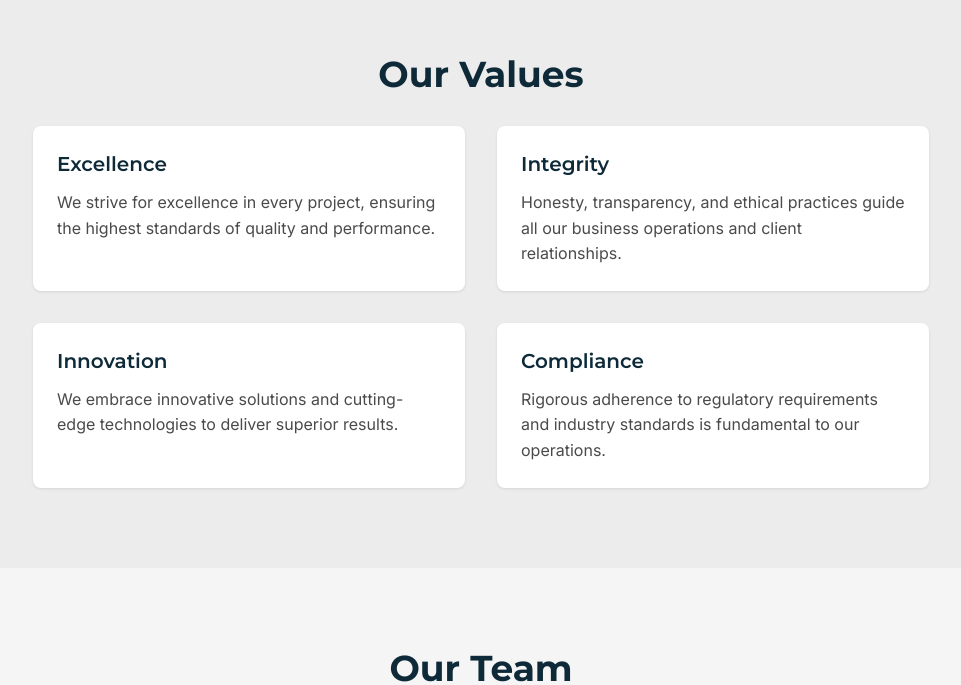
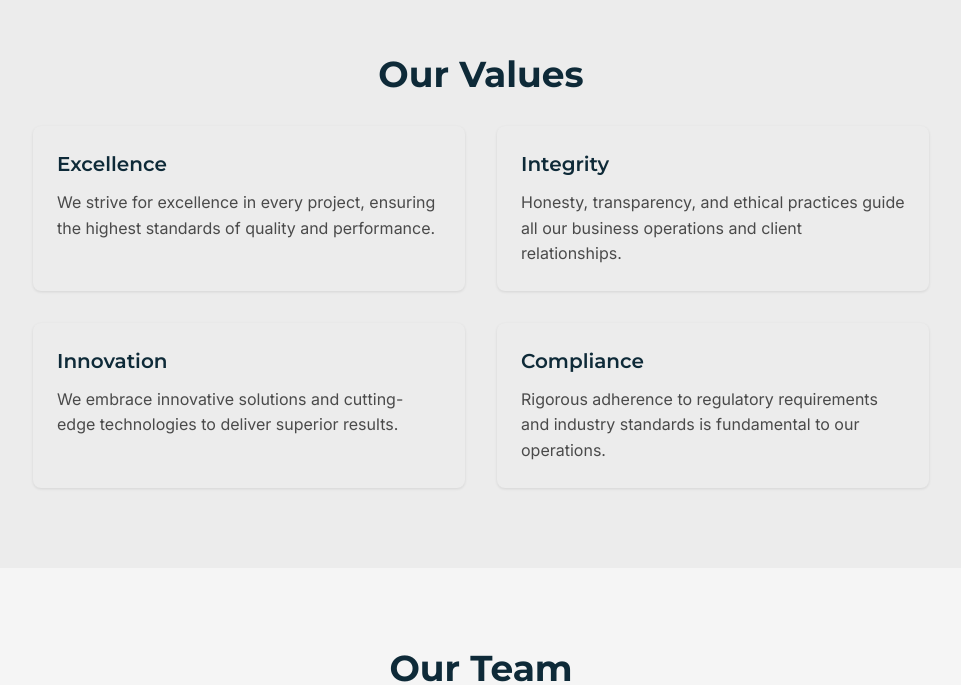
Before and after one commit to nishant-k1/nexbaron-web, a Next.js app: page /about in a window 1280 px wide. Shown: the part 727-1412 px from the top of the page, without its empty margins (159-1120 px from the left). Built offline with nearby package versions, Linux system fonts and the light colour scheme; no server answers.

Commit message:
Make cards and alerts dark-mode friendly

```diff
--- a/app/about/page.tsx
+++ b/app/about/page.tsx
@@ -65,7 +65,7 @@ export default function AboutPage() {
                 Our Values
               </h2>
               <div className="grid grid-cols-1 md:grid-cols-2 gap-8">
-                <div className="bg-white p-6 rounded-lg shadow-surface">
+                <div className="bg-neutral-surface p-6 rounded-lg shadow-surface">
                   <h3 className="text-xl font-heading font-semibold text-heading mb-3">
                     Excellence
                   </h3>
@@ -73,7 +73,7 @@ export default function AboutPage() {
                     We strive for excellence in every project, ensuring the highest standards of quality and performance.
                   </p>
                 </div>
-                <div className="bg-white p-6 rounded-lg shadow-surface">
+                <div className="bg-neutral-surface p-6 rounded-lg shadow-surface">
                   <h3 className="text-xl font-heading font-semibold text-heading mb-3">
                     Integrity
                   </h3>
@@ -81,7 +81,7 @@ export default function AboutPage() {
                     Honesty, transparency, and ethical practices guide all our business operations and client relationships.
                   </p>
                 </div>
-                <div className="bg-white p-6 rounded-lg shadow-surface">
+                <div className="bg-neutral-surface p-6 rounded-lg shadow-surface">
                   <h3 className="text-xl font-heading font-semibold text-heading mb-3">
                     Innovation
                   </h3>
@@ -89,7 +89,7 @@ export default function AboutPage() {
                     We embrace innovative solutions and cutting-edge technologies to deliver superior results.
                   </p>
                 </div>
-                <div className="bg-white p-6 rounded-lg shadow-surface">
+                <div className="bg-neutral-surface p-6 rounded-lg shadow-surface">
                   <h3 className="text-xl font-heading font-semibold text-heading mb-3">
                     Compliance
                   </h3>
--- a/app/downloads/page.tsx
+++ b/app/downloads/page.tsx
@@ -62,7 +62,7 @@ export default function DownloadsPage() {
           <SectionReveal>
             <div className="max-w-4xl mx-auto space-y-12">
               {downloadCategories.map((category) => (
-                <div key={category.title} className="bg-white p-6 rounded-lg shadow-surface">
+                <div key={category.title} className="bg-neutral-surface p-6 rounded-lg shadow-surface">
                   <h2 className="text-2xl font-heading font-semibold text-heading mb-2">
                     {category.title}
                   </h2>
--- a/app/industries/page.tsx
+++ b/app/industries/page.tsx
@@ -62,7 +62,7 @@ export default function IndustriesPage() {
               {industries.map((industry) => (
                 <div
                   key={industry.title}
-                  className="bg-white p-6 rounded-lg shadow-surface hover:shadow-elevated transition-shadow"
+                  className="bg-neutral-surface p-6 rounded-lg shadow-surface hover:shadow-elevated transition-shadow"
                 >
                   <h3 className="text-xl font-heading font-semibold text-heading mb-3">
                     {industry.title}
--- a/app/page.tsx
+++ b/app/page.tsx
@@ -58,7 +58,7 @@ export default function HomePage() {
               {features.map((feature, index) => (
                 <div
                   key={feature}
-                  className="bg-white p-6 rounded-lg shadow-surface"
+                  className="bg-neutral-surface p-6 rounded-lg shadow-surface"
                 >
                   <CheckCircle className="h-8 w-8 text-primary mb-4" />
                   <h3 className="text-lg font-heading font-semibold text-heading mb-2">
@@ -103,7 +103,7 @@ export default function HomePage() {
               </p>
             </div>
             <div className="grid grid-cols-1 md:grid-cols-3 gap-8">
-              <div className="bg-white p-6 rounded-lg shadow-surface">
+              <div className="bg-neutral-surface p-6 rounded-lg shadow-surface">
                 <h3 className="text-xl font-heading font-semibold text-heading mb-3">
                   Engineering & Design
                 </h3>
@@ -111,7 +111,7 @@ export default function HomePage() {
                   Advanced engineering solutions with cutting-edge design methodologies.
                 </p>
               </div>
-              <div className="bg-white p-6 rounded-lg shadow-surface">
+              <div className="bg-neutral-surface p-6 rounded-lg shadow-surface">
                 <h3 className="text-xl font-heading font-semibold text-heading mb-3">
                   Compliance & Certification
                 </h3>
@@ -119,7 +119,7 @@ export default function HomePage() {
                   Ensuring all projects meet the highest standards of compliance and certification.
                 </p>
               </div>
-              <div className="bg-white p-6 rounded-lg shadow-surface">
+              <div className="bg-neutral-surface p-6 rounded-lg shadow-surface">
                 <h3 className="text-xl font-heading font-semibold text-heading mb-3">
                   Project Management
                 </h3>
--- a/app/services/page.tsx
+++ b/app/services/page.tsx
@@ -62,7 +62,7 @@ export default function ServicesPage() {
               {services.map((service, index) => (
                 <div
                   key={service.title}
-                  className="bg-white p-6 rounded-lg shadow-surface hover:shadow-elevated transition-shadow"
+                  className="bg-neutral-surface p-6 rounded-lg shadow-surface hover:shadow-elevated transition-shadow"
                 >
                   <h3 className="text-xl font-heading font-semibold text-heading mb-3">
                     {service.title}
--- a/features/contact/components/contact-form.tsx
+++ b/features/contact/components/contact-form.tsx
@@ -60,19 +60,19 @@ export function ContactForm() {
   }
 
   return (
-    <div className="bg-white p-8 rounded-lg shadow-surface">
+    <div className="bg-neutral-surface p-8 rounded-lg shadow-surface">
       <h2 className="text-2xl font-heading font-semibold text-heading mb-6">
         Send us a Message
       </h2>
 
       {submitStatus === 'success' && (
-        <div className="mb-6 p-4 bg-green-50 border border-green-200 rounded-base text-green-800">
+        <div className="mb-6 p-4 bg-green-50 border border-green-200 rounded-base text-green-800 dark:bg-green-900/40 dark:border-green-700 dark:text-green-100">
           Thank you for your message. We'll get back to you soon.
         </div>
       )}
 
       {submitStatus === 'error' && (
-        <div className="mb-6 p-4 bg-red-50 border border-red-200 rounded-base text-red-800">
+        <div className="mb-6 p-4 bg-red-50 border border-red-200 rounded-base text-red-800 dark:bg-red-900/40 dark:border-red-700 dark:text-red-100">
           There was an error submitting your message. Please try again.
         </div>
       )}
```
